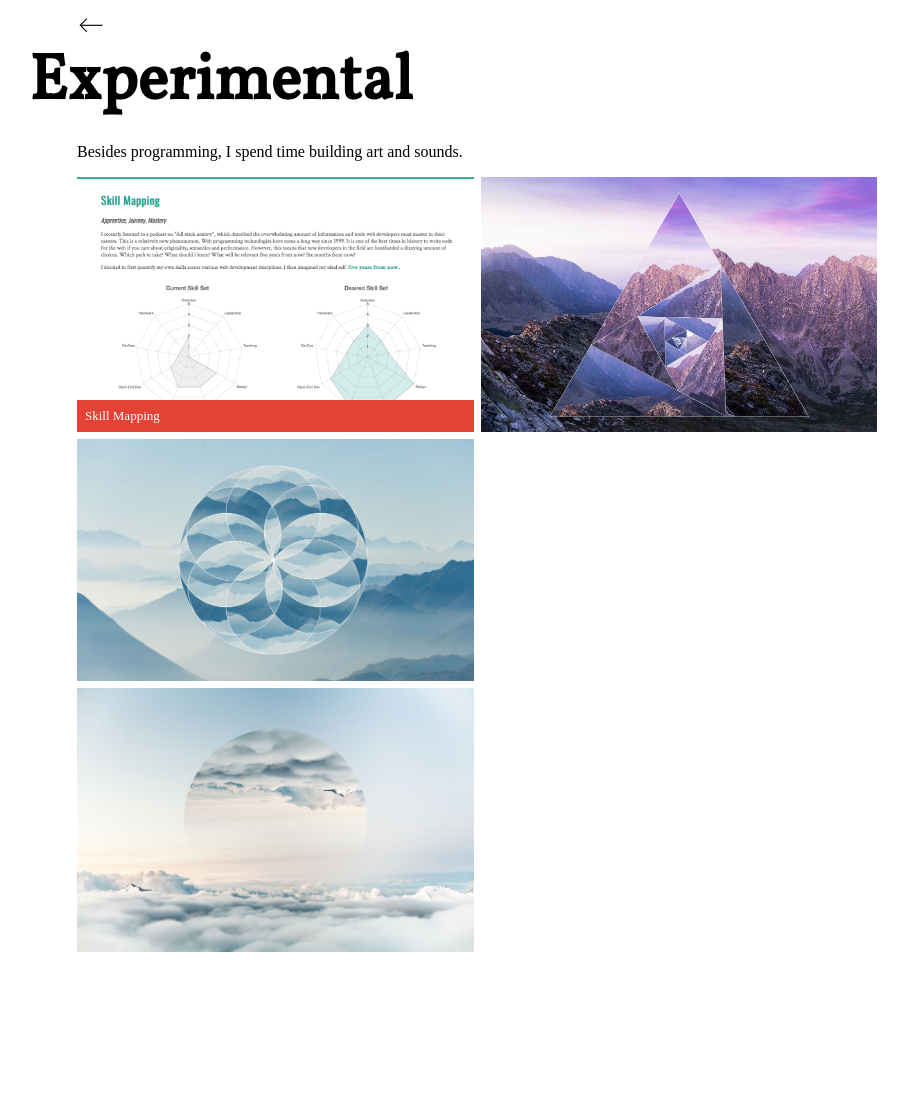
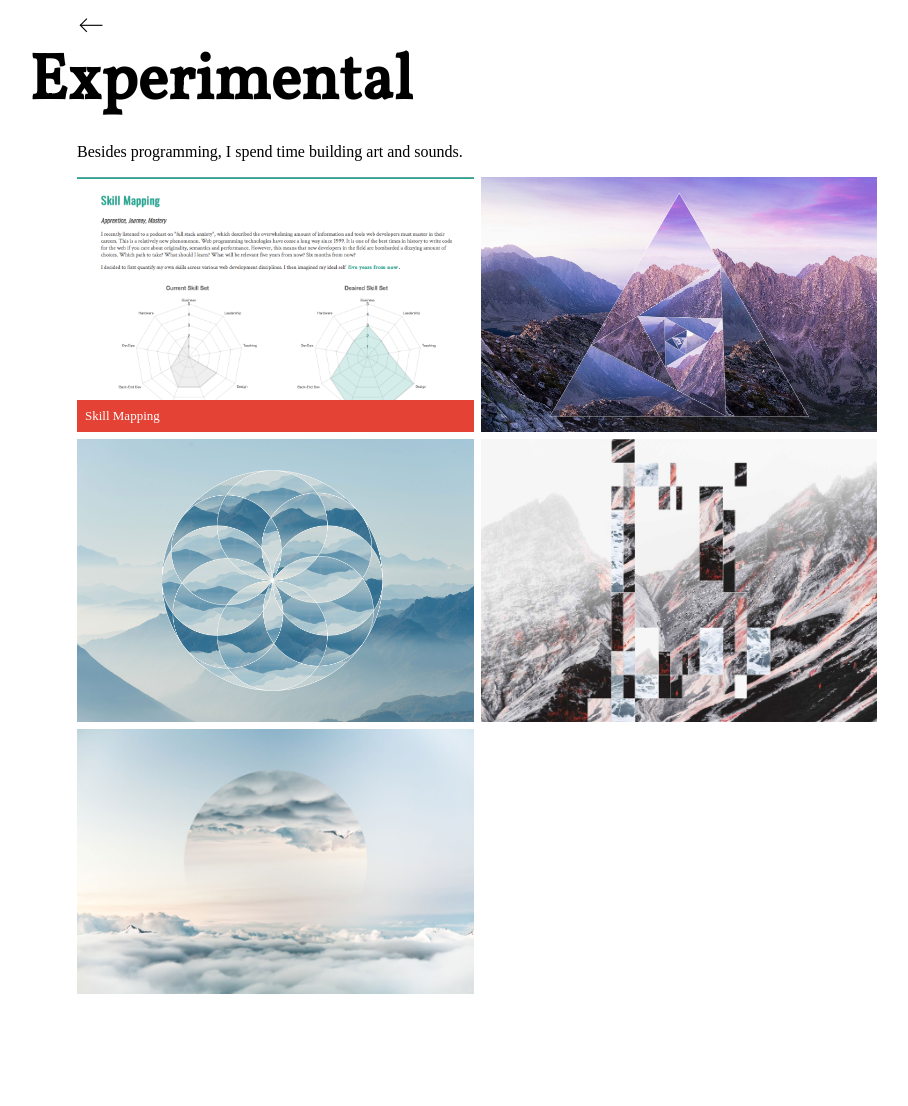
Before and after one commit to cssidy/personal-site, a Jekyll site: the page built from experimental.html, in a window 1280 px wide. Shown: the whole page, without its empty margins (163-1071 px from the left). Built offline with Jekyll 4.4.1, drawn with Linux system fonts in a browser that asks for light colours; some web fonts are replaced; before the commit the page ends 1064 px from its top, so only the background shows below that.

Commit message:
Update experimental.html

```diff
--- a/experimental.html
+++ b/experimental.html
@@ -21,7 +21,7 @@ layout: layout
     <li>
       <img src="/assets/images/experiments/cloud-circles_web.jpg" />
     </li>
-    <li
+    <li>
       <img src="/assets/images/experiments/volcano_seafoam_web.jpg" />
     </li>
     <li>
```
